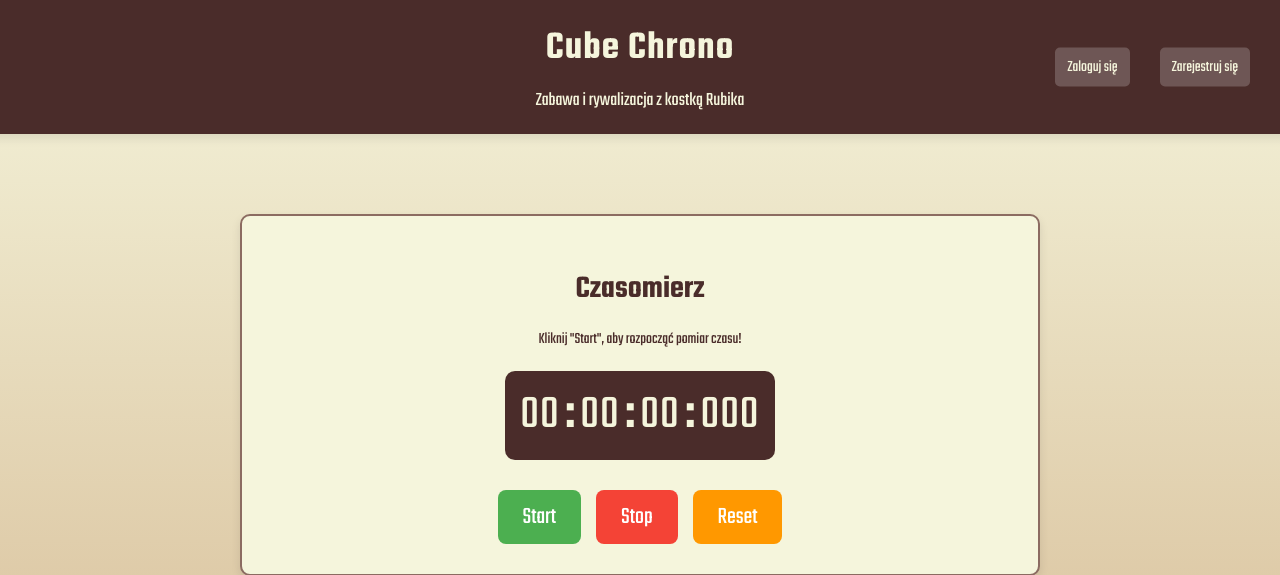
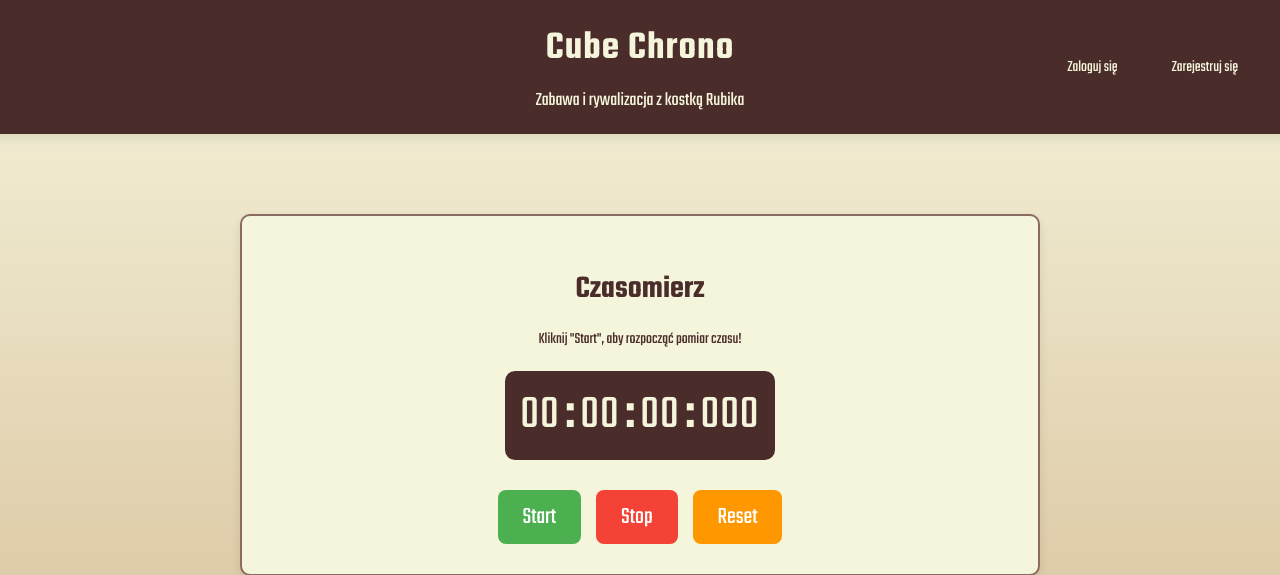
Before and after one commit to wedkarz02/cube-chrono, a Node project: template frontend/views/index.ejs in a window 1280 px wide. Shown: the top 575 px of the page. Run offline with Node 20 templates, Linux system fonts and the light colour scheme; the template is opened without the code that fills it, so the values that code supplies are empty.

Commit message:
change plain button colors to not intermingle with the background

```diff
--- a/frontend/public/style.css
+++ b/frontend/public/style.css
@@ -144,14 +144,14 @@ a.button {
     margin-left: 15px;
     font-size: 1rem;
     font-weight: 500;
-    background: rgba(255, 255, 255, 0.2);
+    background: #4a2c2a;
     padding: 8px 12px;
     border-radius: 5px;
     transition: background 0.3s ease;
 }
 
 a.button:hover {
-    background: rgba(255, 255, 255, 0.4);
+    background: #6a4c4a;
 }
 
 .timer-section {
```
